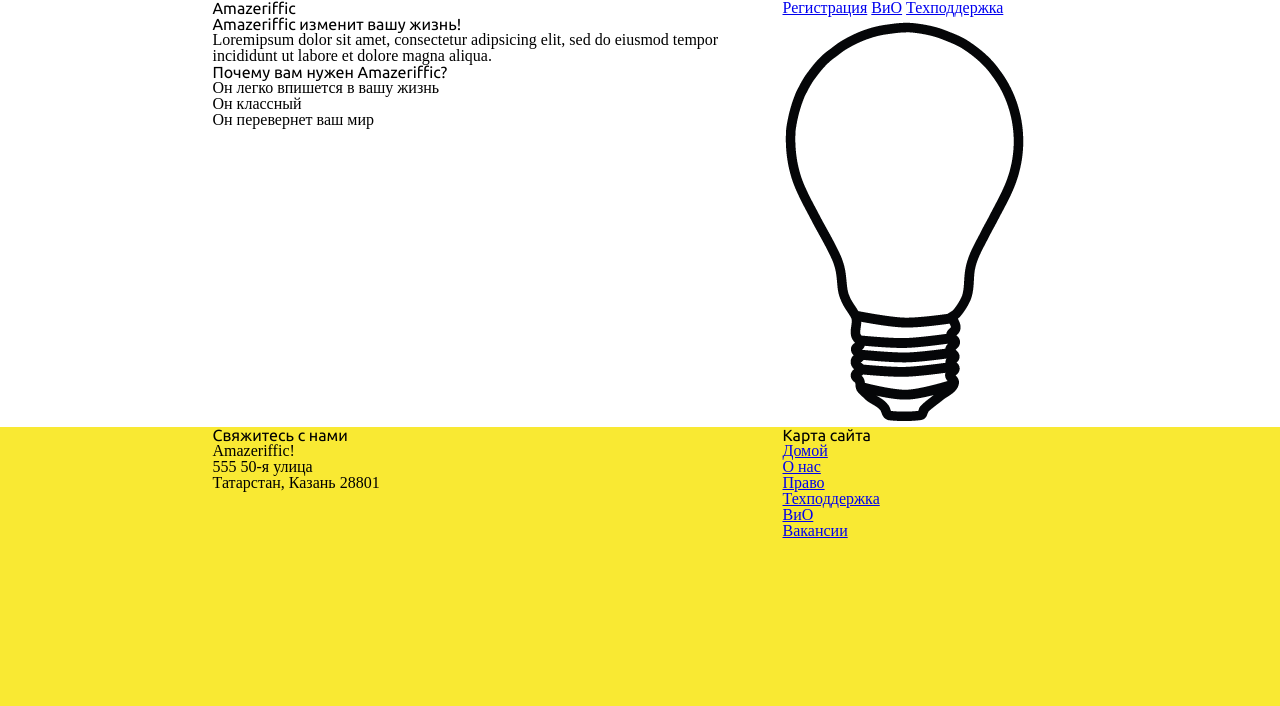
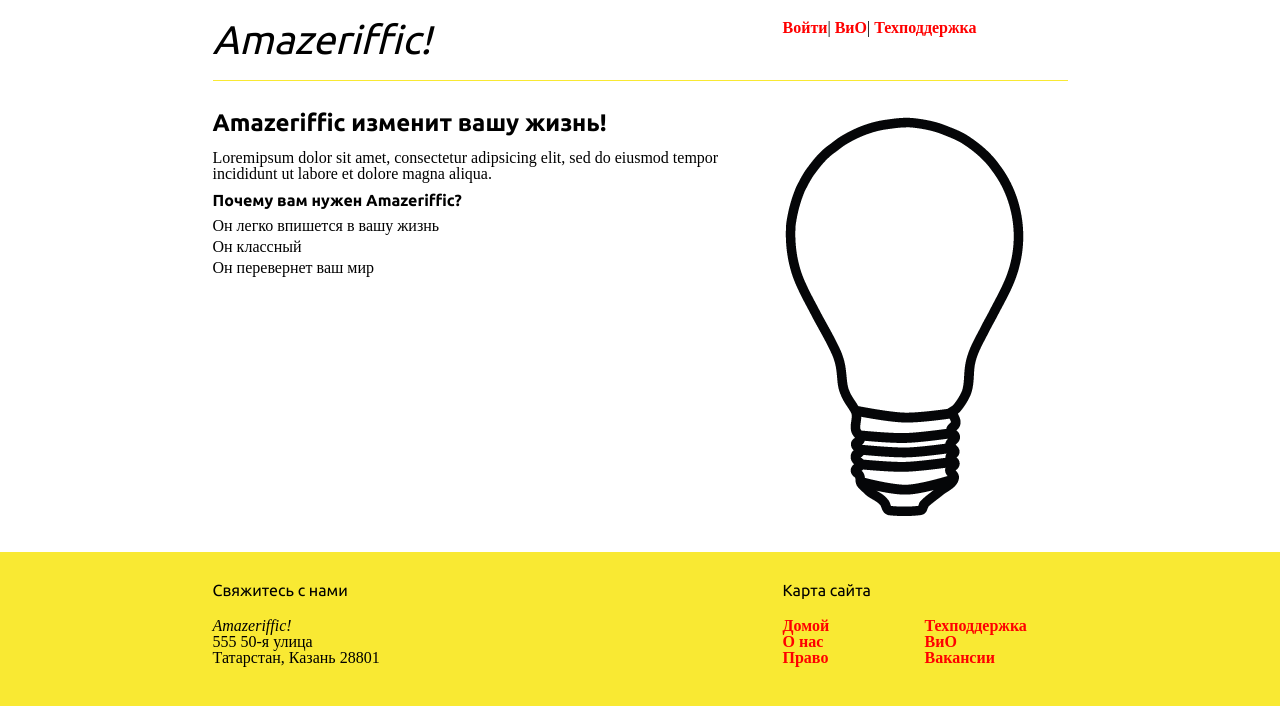
Before and after one commit to pvkogvr/Amazeriffic, a plain HTML site: page index.html in a window 1280 px wide. Drawn offline with Linux system fonts and the light colour scheme; a web font is replaced by a local one.

Commit message:
Finish Lesson 2

```diff
--- a/faq.html
+++ b/faq.html
@@ -4,22 +4,32 @@
     <meta charset="UTF-8">
     <meta http-equiv="X-UA-Compatible" content="IE=edge">
     <meta name="viewport" content="width=device-width, initial-scale=1.0">
+    <link rel="stylesheet" href="reset.css">
+    <link rel="stylesheet" href="style.css">
+    <link rel="preconnect" href="https://fonts.gstatic.com">
+    <link href="https://fonts.googleapis.com/css2?family=Ubuntu:wght@400;700&display=swap" rel="stylesheet">
     <title>Amazeriffic</title>
 </head>
 <body>
     <header>
+        <div class="container">
             <h1>Amazeriffic</h1>
             <nav>
-            <a href="#">Регистрация</a>
+                <a href="#">Войти</a>
                 <a href="faq.html">ВиО</a>
                 <a href="#">Техподдержка</a>
             </nav>
+        </div>
     </header>
     <main>
+        <div class="container">
             <p>Loremipsum dolor sit amet, consectetur adipsicing elit, sed do eiusmod tempor
                 incididunt ut labore et dolore magna aliqua.
             </p>
+        </div>
+    </main>
     <footer>
+        <div class="container">
             <div class="contact">
                 <h5>Свяжитесь с нами</h5>
                 <p>Amazeriffic!</p>
@@ -29,13 +39,18 @@
             <div class="sitemap">
                 <h5>Карта сайта</h5>
                 <ul>
+                    <div class="LCol">
                         <li><a href="index.html">Домой</a></li>
                         <li><a href="#">О нас</a></li>
                         <li><a href="#">Право</a></li>
+                    </div>
+                    <div class="RCol">
                         <li><a href="#">Техподдержка</a></li>
                         <li><a href="faq.html">ВиО</a></li>
                         <li><a href="#">Вакансии</a></li>
+                    </div>
                 </ul>
+            </div>
         </div>
     </footer>
 </body>
--- a/index.html
+++ b/index.html
@@ -8,16 +8,16 @@
     <link rel="stylesheet" href="style.css">
     <link rel="preconnect" href="https://fonts.gstatic.com">
     <link href="https://fonts.googleapis.com/css2?family=Ubuntu:wght@400;700&display=swap" rel="stylesheet">
-    <link rel="stylesheet" type="text/css" href="//fonts.googleapis.com/css?family=Droid+Sans" />
+    <!-- <link rel="stylesheet" type="text/css" href="//fonts.googleapis.com/css?family=Droid+Sans" /> -->
     <title>Amazeriffic</title>
 </head>
 <body>
     <header>
         <div class="container">
-            <h1>Amazeriffic</h1>
+            <h1>Amazeriffic!</h1>
             <nav>
-                <a href="#">Регистрация</a>
-                <a href="faq.html">ВиО</a>
+                <a href="#">Войти</a>|
+                <a href="faq.html">ВиО</a>|
                 <a href="#">Техподдержка</a>
             </nav>
         </div>
@@ -45,19 +45,23 @@
         <div class="container">
             <div class="contact">
                 <h5>Свяжитесь с нами</h5>
-                <p>Amazeriffic!</p>
+                <p style="font-style: italic;">Amazeriffic!</p>
                 <p>555 50-я улица</p>
                 <p>Татарстан, Казань 28801</p>
             </div>
             <div class="sitemap">
                 <h5>Карта сайта</h5>
                 <ul>
+                    <div class="LCol">
                         <li><a href="index.html">Домой</a></li>
                         <li><a href="#">О нас</a></li>
                         <li><a href="#">Право</a></li>
+                    </div>
+                    <div class="RCol">
                         <li><a href="#">Техподдержка</a></li>
                         <li><a href="faq.html">ВиО</a></li>
                         <li><a href="#">Вакансии</a></li>
+                    </div>
                 </ul>
             </div>
         </div>
--- a/style.css
+++ b/style.css
@@ -5,10 +5,27 @@ h1, h2, h3, h4, h5{
     font-family: 'Ubuntu', sans-serif;
 }
 a, p, li{
-    font-family: Droid Sans;
+    font-family: 'Droid Sans';
+}
+a{
+    font-weight: 600;
+    text-decoration: none;
+    color: red;
+}
+a:hover{
+    text-decoration: underline;
 }
 h1{
+    font-size: 250%;
+    font-style: italic;
+}
+h2{
+    font-size: 150%;
+    font-weight: 600;
+}
+h3{
     font-size: 100%;
+    font-weight: 600;
 }
 header, main, footer{
     min-width: 855px;
@@ -16,6 +33,11 @@ header, main, footer{
 header .container, main .container, footer .container{
     max-width: 855px;
     margin: auto;
+}
+header .container{
+    padding-top: 20px;
+    padding-bottom: 60px;
+    border-bottom: 1px solid #f9e933;
 }
 header{
     background: white;
@@ -32,14 +54,36 @@ header nav{
 main{
     background: white;
 }
+main .container{
+    padding-top: 30px;
+    padding-bottom: 30px;
+}
 main .left{
     float:left;
     width: 570px;
+}
+main p{
+    padding-top: 15px;
+}
+main h3{
+    padding-top: 10px;
+}
+main ul{
+    padding-top: 5px;
+}
+main li{
+    padding-top: 5px;
 }
 /* main .right{
     float:left;
     width: 280px;
 } */
+footer .container{
+    padding-top: 30px;
+}
+footer h5{
+    padding-bottom: 20px;
+}
 footer .contact{
     float: left;
     width: 570px;
@@ -48,3 +92,7 @@ footer .sitemap{
     float:right;
     width: 285px;
 }
+footer .LCol{
+    float:left;
+    width: 142px;
+}
```
Lines whose indentation alone changed are shown as unchanged.
